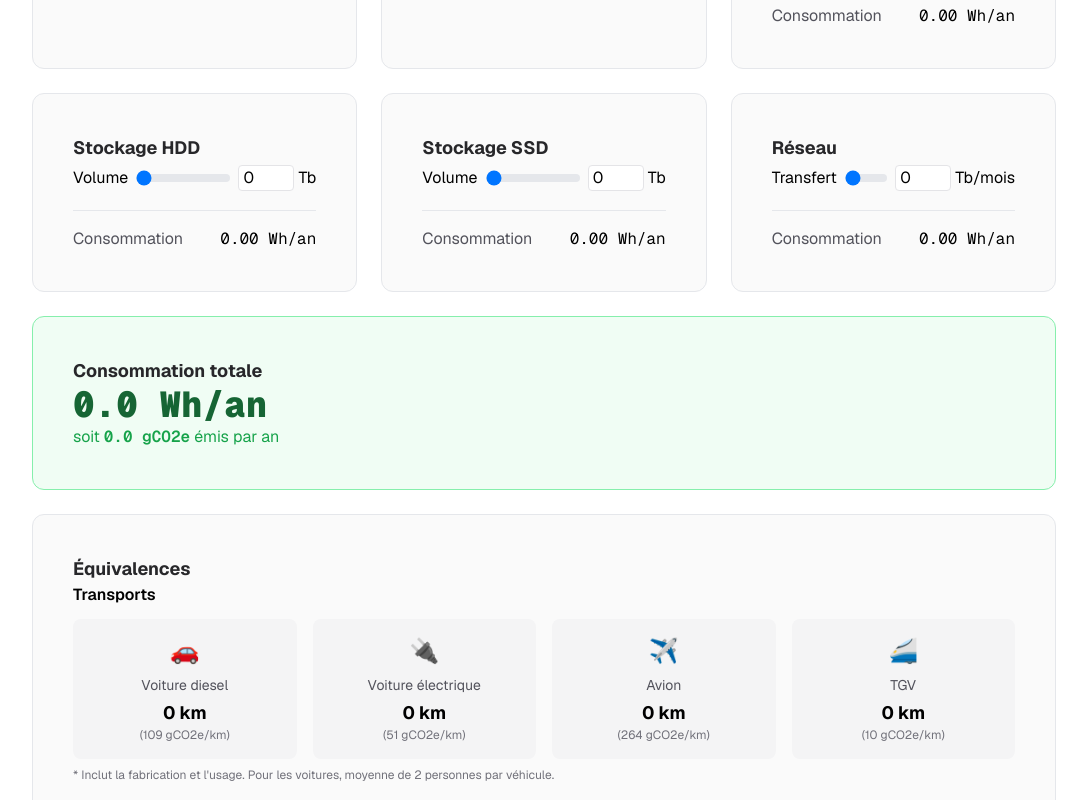
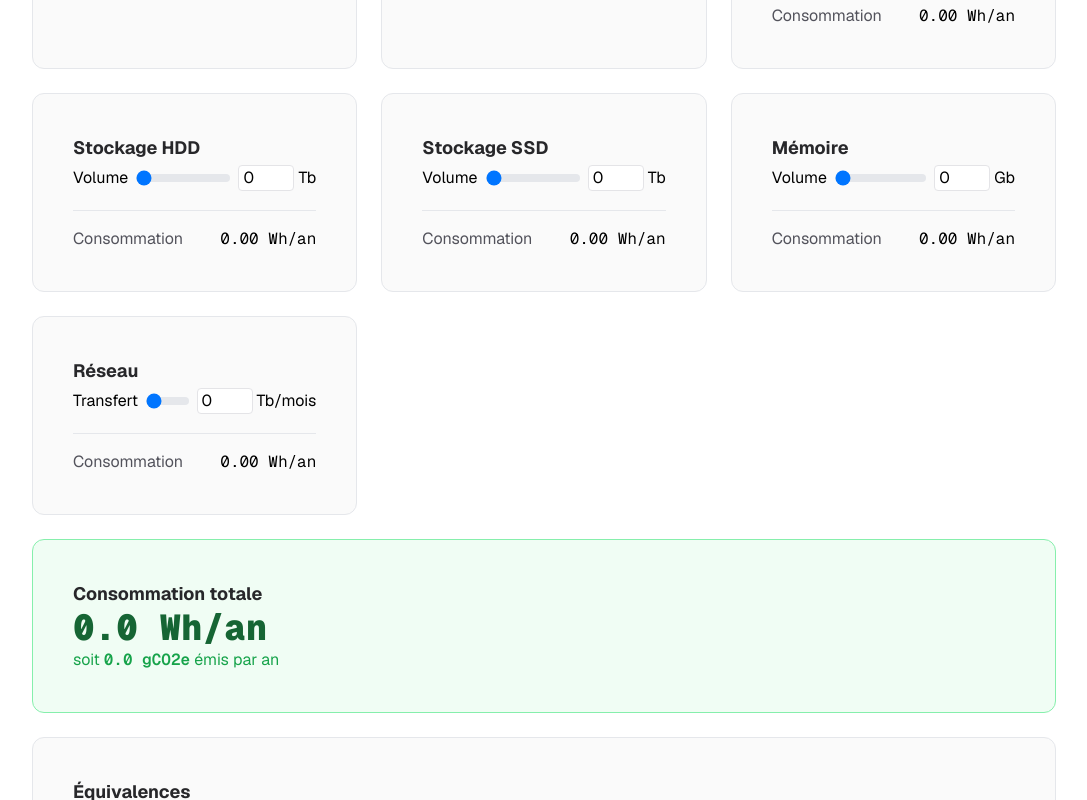
Before and after one commit to paulglx/conso-cloud, a React (Vite) app: page / in a window 1280 px wide. Shown: the part 460-1260 px from the top of the page, without its empty margins (96-1183 px from the left). Built offline with nearby package versions, Linux system fonts and the light colour scheme.

Commit message:
feat: memory

```diff
--- a/src/App.tsx
+++ b/src/App.tsx
@@ -70,6 +70,7 @@ function App() {
     "Stockage HDD": 0,
     "Stockage SSD": 0,
     "Transfert réseau": 0,
+    "Mémoire": 0,
   });
 
   /// Computations ///
@@ -79,12 +80,13 @@ function App() {
   // Impacts are in W/year.
   const hddImpact = sourceValues["Stockage HDD"] * 0.65 * HOURS_PER_YEAR;
   const ssdImpact = sourceValues["Stockage SSD"] * 1.2 * HOURS_PER_YEAR;
+  const memoryImpact = sourceValues["Mémoire"] * 0.392 * HOURS_PER_YEAR;
 
   const cpuUtilization = sourceValues["Utilisation moyenne des vCPUs"] / 100;
   const cpuPower =
     CPU_POWER[cloudProvider].min +
     (CPU_POWER[cloudProvider].max - CPU_POWER[cloudProvider].min) *
-      cpuUtilization;
+    cpuUtilization;
   const cpuImpact = sourceValues["Nombre de vCPUs"] * cpuPower * HOURS_PER_YEAR;
 
   const networkImpact =
@@ -92,8 +94,8 @@ function App() {
 
   const totalElec: number = Number(
     roundToDecimals(
-      (hddImpact + ssdImpact + cpuImpact + networkImpact) *
-        PROVIDER_PUE[cloudProvider],
+      (hddImpact + ssdImpact + cpuImpact + networkImpact + memoryImpact) *
+      PROVIDER_PUE[cloudProvider],
       1,
     ),
   );
@@ -282,6 +284,18 @@ function App() {
           <BoxConsumption value={ssdImpact} />
         </Box>
 
+        <Box title="Mémoire">
+          <BoxInput
+            label="Volume"
+            value={sourceValues["Mémoire"]}
+            unit="Gb"
+            min={0}
+            max={100}
+            onChange={(value) => handleSourceChange("Mémoire", value)}
+          />
+          <BoxConsumption value={memoryImpact} />
+        </Box>
+
         <Box title="Réseau">
           <BoxInput
             label="Transfert"
@@ -325,6 +339,7 @@ function App() {
                       color: "bg-purple-200",
                       label: "Réseau",
                     },
+                    { value: memoryImpact, color: "bg-green-200", label: "Mémoire" },
                   ].map((component, i) => {
                     const percentage =
                       (component.value * 100) /
@@ -389,7 +404,7 @@ function App() {
                 })}
               </div>
               <div className="mt-2 text-xs text-zinc-500">
-                * Inclut la fabrication et l'usage. Pour les voitures, moyenne
+                Inclut la fabrication et l'usage. Pour les voitures, moyenne
                 de 2 personnes par véhicule.
               </div>
             </div>
```
